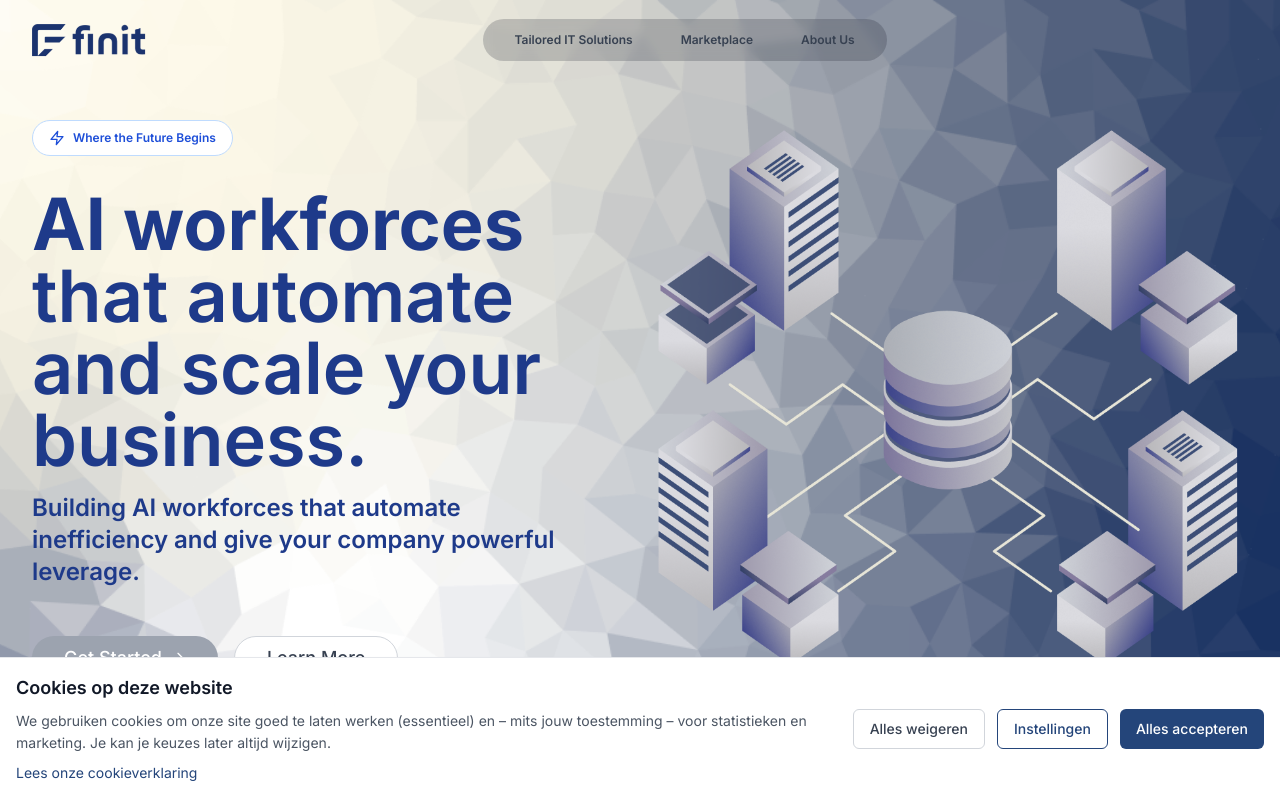
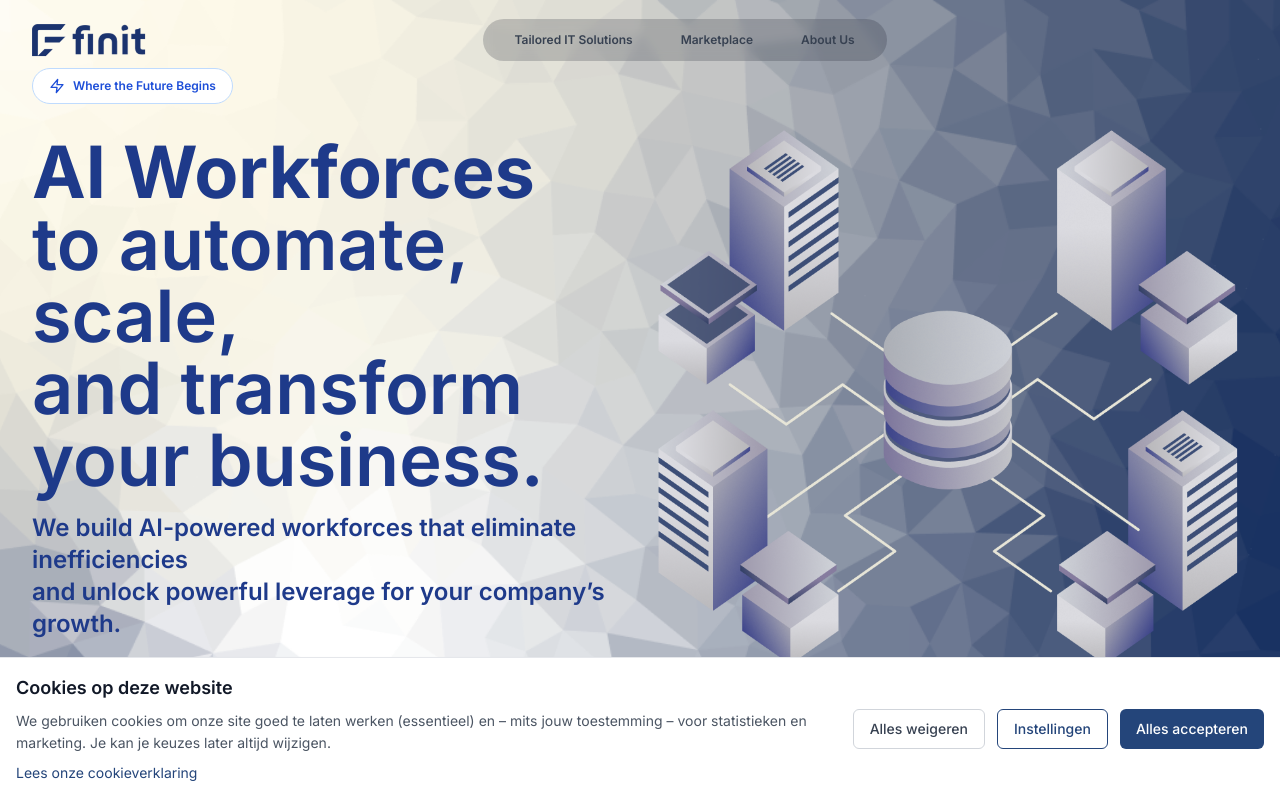
Before and after one commit to r0892111/finitsolutionswebsite, a Next.js app: page / in a window 1280 px wide. Shown: the top 800 px of the page. Built offline with nearby package versions, Linux system fonts and the light colour scheme.

Commit message:
Updated hero.tsx

```diff
--- a/components/hero.tsx
+++ b/components/hero.tsx
@@ -35,20 +35,20 @@ export function Hero() {
   className="space-y-4"
 >
   <h1 className="text-4xl lg:text-6xl xl:text-7xl font-bold leading-tight text-blue-900">
-              AI workforces
+    AI Workforces
     <br className="md:block hidden" />
-              <span className="font-semibold"> that automate </span>
+    <span className="font-semibold">to automate, scale,</span>
     <br className="md:block hidden" />
-              <span className="font-semibold"> and scale your business.</span>
+    <span className="font-semibold">and transform your business.</span>
   </h1>
 
   {/* Subheading */}
   <p className="text-xl font-semibold lg:text-2xl text-blue-900 leading-relaxed max-w-2xl">
-              Building AI workforces that automate{" "}
-              <br className="md:block hidden" /> inefficiency and give your
-              company powerful leverage.
+    We build AI-powered workforces that eliminate inefficiencies
+    <br className="md:block hidden" /> and unlock powerful leverage for your company’s growth.
   </p>
 </motion.div>
+
 
           {/* CTA Buttons */}
           <motion.div
```
Lines whose indentation alone changed are shown as unchanged.
